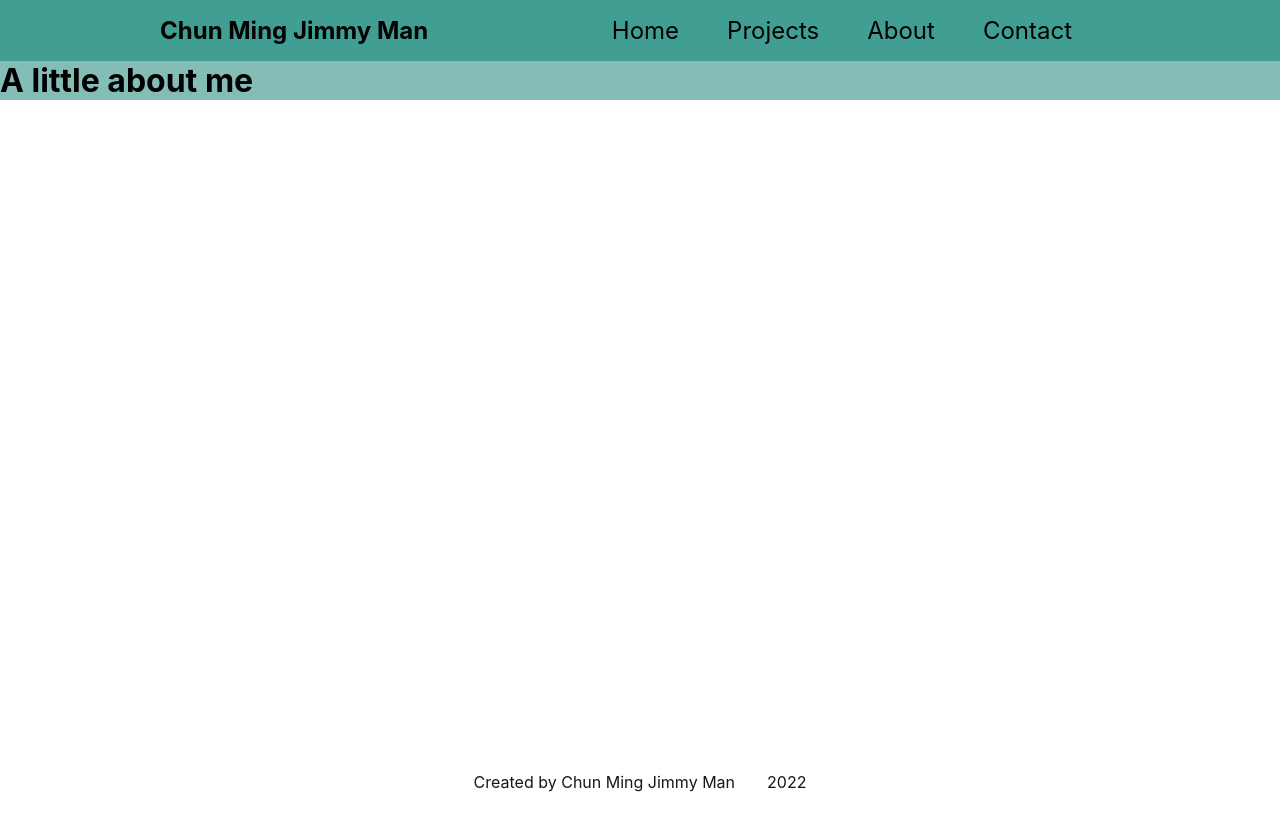
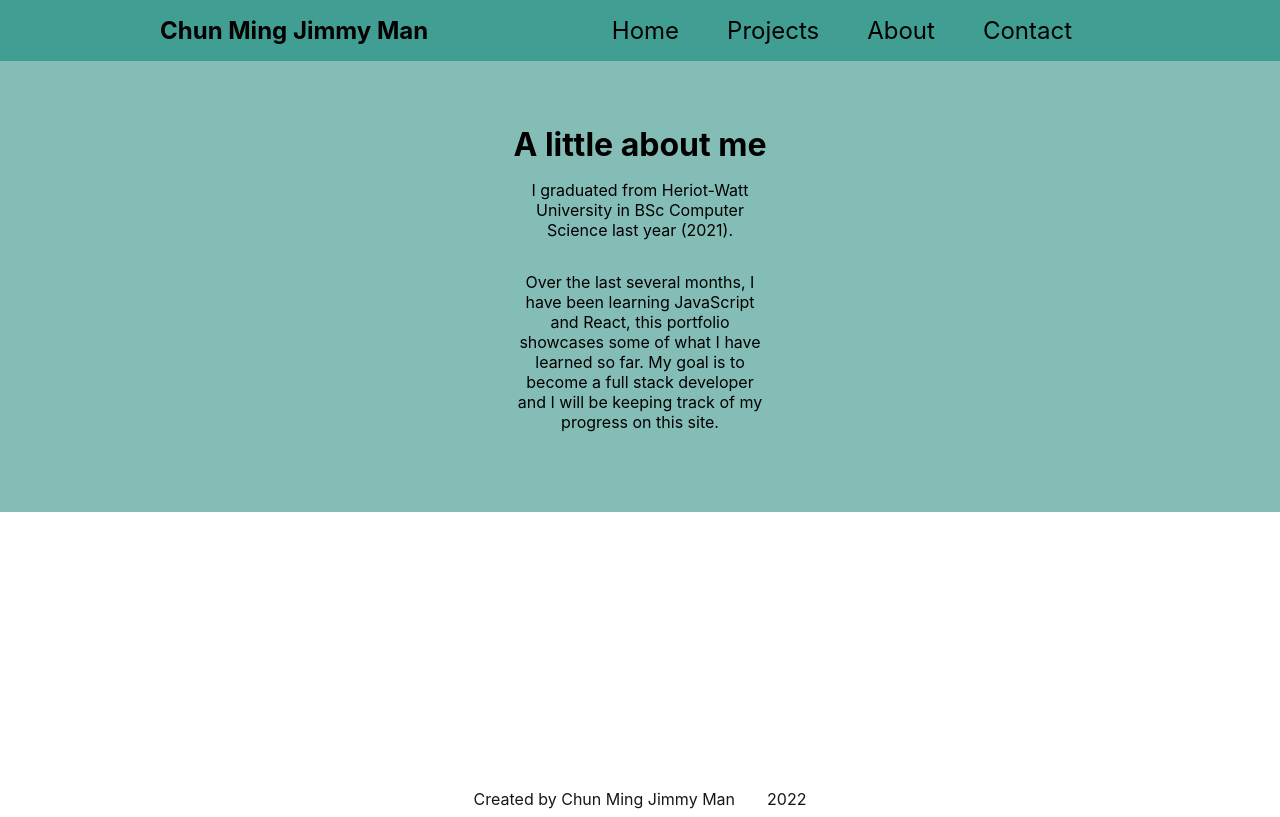
Before and after one commit to jimmym620/portfolio_NextJS, a Next.js app in the folder portfolio_nextjs/: page /about in a window 1280 px wide. Built offline with nearby package versions, Linux system fonts and the light colour scheme.

Commit message:
about page

```diff
--- a/portfolio_nextjs/data/projects.json
+++ b/portfolio_nextjs/data/projects.json
@@ -47,9 +47,9 @@
     {
         "id": 6,
         "title": "This portfolio",
-        "gitLink": "https://github.com/jimmym620/portfolio_REACT",
+        "gitLink": "https://github.com/jimmym620/portfolio_NextJS",
         "image": "",
         "tag": ["React", " TailwindCSS" ],
-        "desc": "Though not finished, this portfolio was made using React-Router and Tailwind CSS."
+        "desc": "Though not finished, this portfolio was made using Next.js and SASS, I plan to update this portfolio as I go through my web development journey."
     }
 ]
--- a/portfolio_nextjs/pages/about.js
+++ b/portfolio_nextjs/pages/about.js
@@ -1,8 +1,15 @@
 const About = () => {
     return (
         <div className="content-container">
-            <h1>A little about me</h1>
-            <p></p>
+            <div className="content">
+                <h1>A little about me</h1>
+
+                <p>
+                    I graduated from Heriot-Watt University in BSc Computer
+                    Science last year (2021).
+                </p>
+                <p>Over the last several months, I have been learning JavaScript and React, this portfolio showcases some of what I have learned so far. My goal is to become a full stack developer and I will be keeping track of my progress on this site.</p>
+            </div>
         </div>
     );
 };
--- a/portfolio_nextjs/pages/projects.js
+++ b/portfolio_nextjs/pages/projects.js
@@ -6,6 +6,7 @@ const Projects = () => {
         <div className="content-container">
             <div className="content">
                 <h1>Here are my completed projects</h1>
+                <div className="project-list">
                     {projects.map((project, index) => {
                         const { id, title, gitLink, link, image, tag, desc } =
                             project;
@@ -37,7 +38,9 @@ const Projects = () => {
                                         {tag + " "}
                                     </ul>
 
-                                <p className="w-1/2 mx-auto md:mx-0">{desc}</p>
+                                    <p className="w-1/2 mx-auto md:mx-0">
+                                        {desc}
+                                    </p>
                                 </div>
                                 <div className="image-container">
                                     {image != "" && (
@@ -54,6 +57,7 @@ const Projects = () => {
                     })}
                 </div>
             </div>
+        </div>
     );
 };
 
--- a/portfolio_nextjs/styles/globals.scss
+++ b/portfolio_nextjs/styles/globals.scss
@@ -20,6 +20,9 @@ a {
 }
 
 .layout{
+  display: flex;
+  flex-direction: column;
+  justify-content: space-between;
 
 }
 
@@ -38,21 +41,27 @@ nav {
 }
 
 .content-container {
-  background-color: rgb(132, 189, 182);
-  height: 100%;
+  // background-color: rgb(132, 189, 182);
+  min-height: 90vh;
 }
 
 .content {
-  width: 90vw;
+    background-color: rgb(132, 189, 182);
+  width: 100vw;
   margin: 0 auto;
   padding: 4rem 0;
   text-align: center;
+  position: relative;
 
   p{
     padding: 1rem 0;
     width: 20vw;
     margin: 0 auto;
   }
+}
+
+.project-list {
+  margin-top: 1rem;;
 }
 
 .project {
@@ -76,14 +85,13 @@ nav {
 }
 
 footer {
-    margin-top: 0rem;
     display: flex;
     justify-content: center;
     gap: 2rem;
     padding: 0.5rem .5rem;
-    position: fixed;
+    position: relative;
+    left: 0;
     bottom: 0;
-    left: 0;
     width: 100%;
     text-align: center;
     color: rgb(23, 23, 23);
```
Lines whose indentation alone changed are shown as unchanged.
